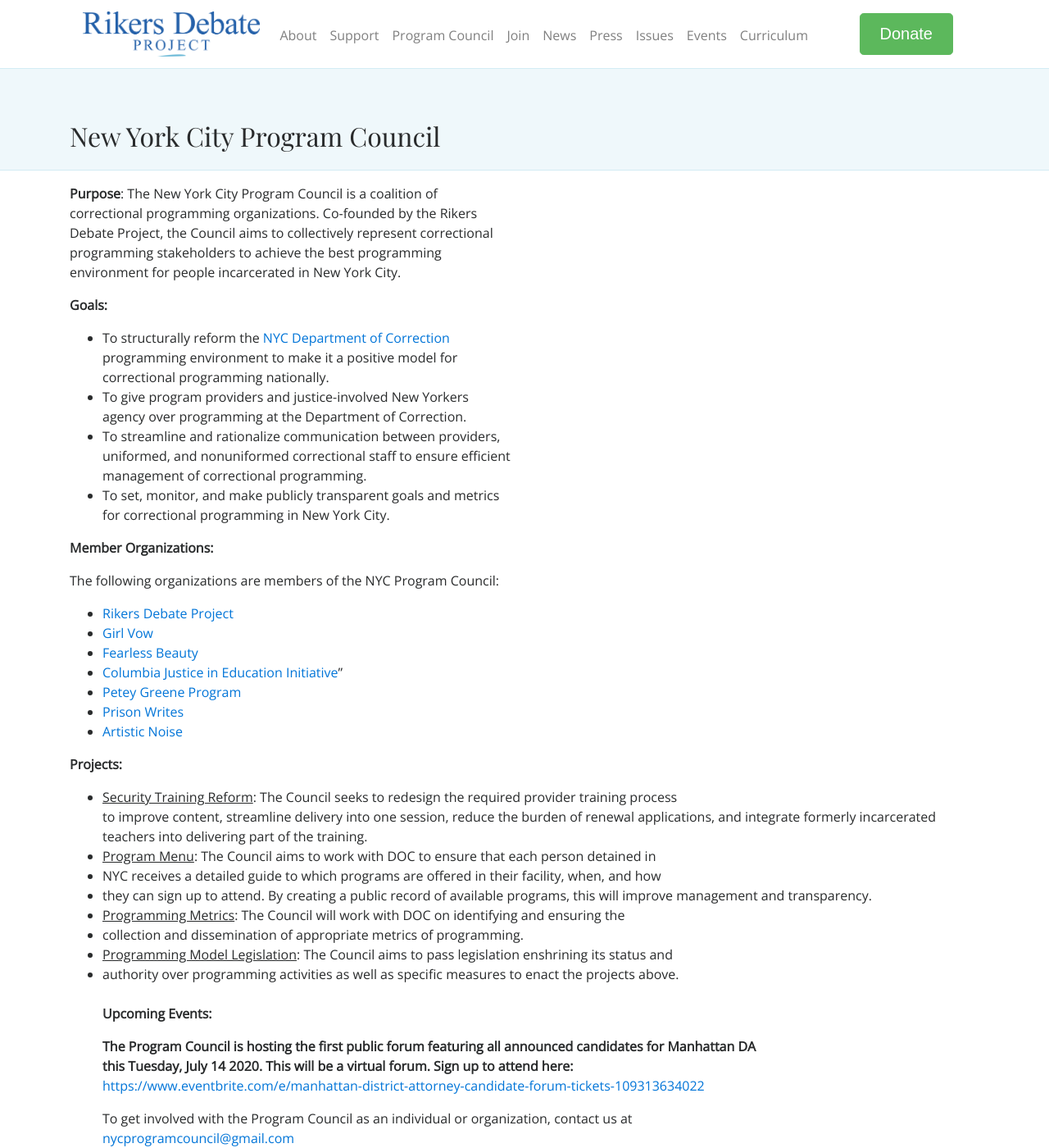
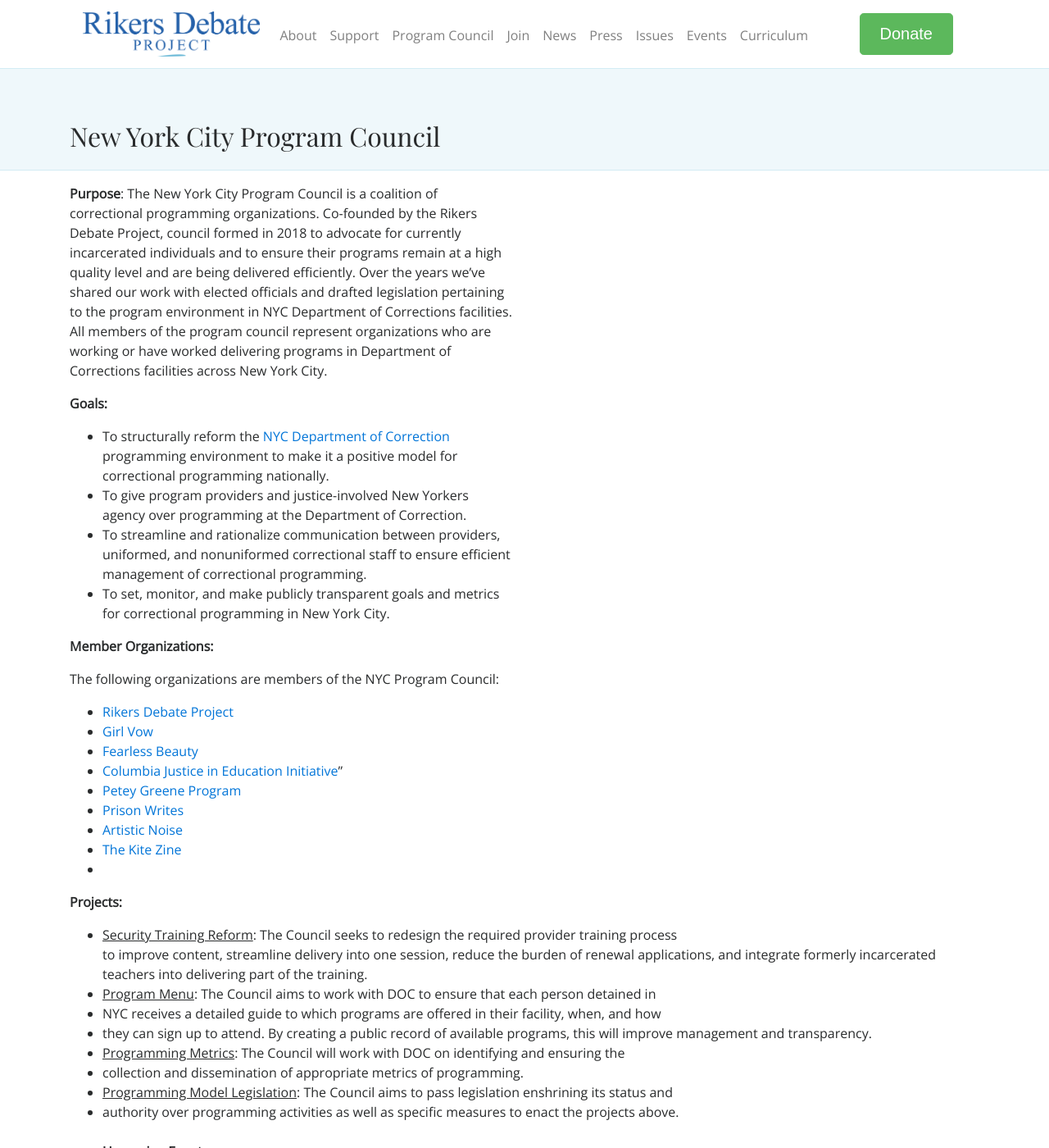
Before and after one commit to rikersdebateteam/rikers-debate-project, a Jekyll site: the page built from NYCPC.html, in a window 1280 px wide and 1400 px high. Shown: the whole window at 82% size. Built offline with Jekyll 4.4.1, drawn with Linux system fonts in a browser that asks for light colours; nearby versions of some CDN libraries.

Commit message:
Update NYCPC.html

```diff
--- a/NYCPC.html
+++ b/NYCPC.html
@@ -30,8 +30,10 @@
   <div class="row">
     <div class="col-lg-6 col-sm-12">
       <p><strong>Purpose</strong>: The New York City Program Council is a coalition of
-        correctional programming organizations. Co-founded by the Rikers Debate Project, the Council aims to collectively represent correctional programming stakeholders to achieve the
-        best programming environment for people incarcerated in New York City.</p>
+        correctional programming organizations. Co-founded by the Rikers Debate Project, council formed in 2018 to advocate for currently
+        incarcerated individuals and to ensure their programs remain at a high quality level and are being delivered efficiently. Over the years we’ve shared
+        our work with elected officials and drafted legislation pertaining to the program environment in NYC Department of Corrections facilities. All members of the program
+        council represent organizations who are working or have worked delivering programs in Department of Corrections facilities across New York City. </p>
       <p><strong>Goals:</strong></p>
       <ul>
         <li>To structurally reform the <a href="https://doccs.ny.gov/">NYC Department of Correction</a> programming
@@ -61,6 +63,8 @@
         <li><a href="https://www.peteygreene.org/">Petey Greene Program</a></li>
         <li><a href="https://www.prisonwrites.org/">Prison Writes</a></li>
         <li><a href="https://www.artisticnoise.org/">Artistic Noise</a></li>
+        <li><a href="https://www.thekitezine.com/programs">The Kite Zine</a></li>
+        <li><Write Planet</a></li>
       </ul>
     </div>
   </div>
```
